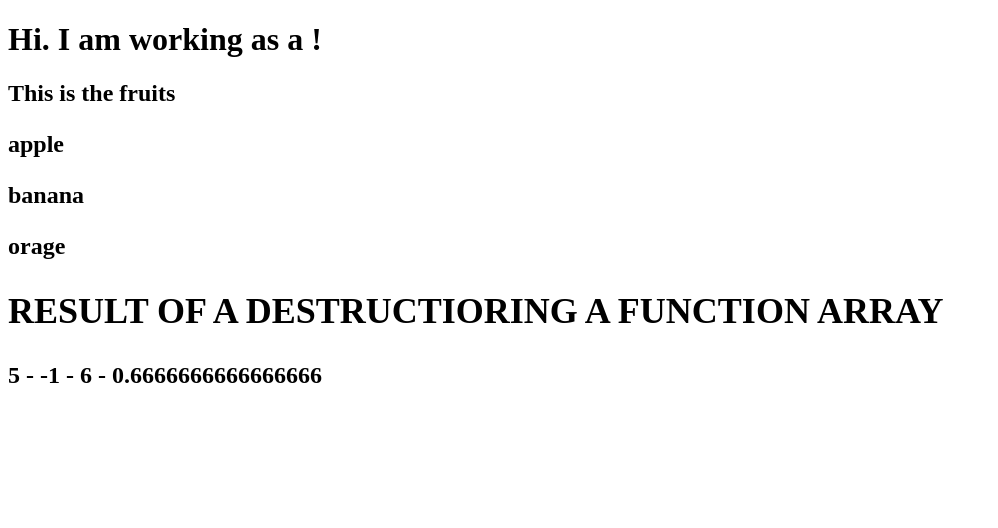
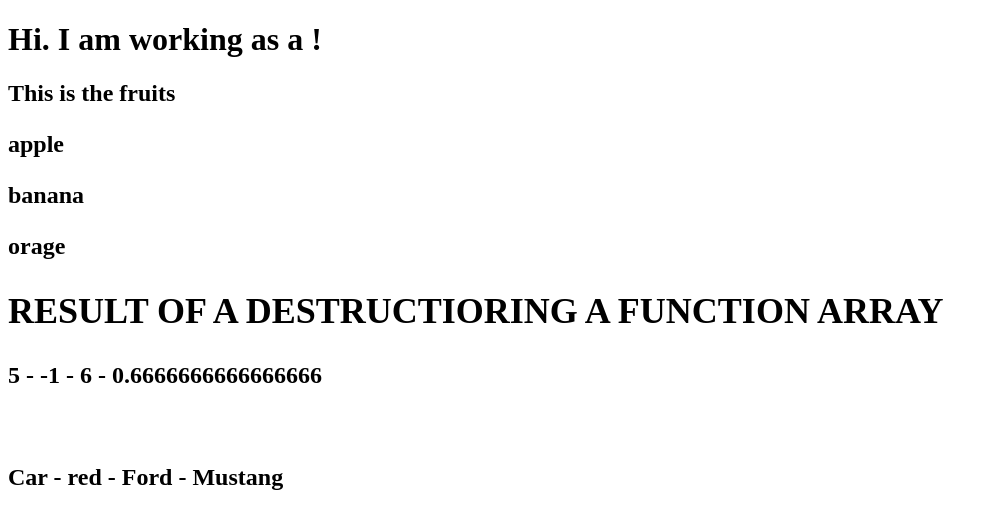
Before and after one commit to Jas-developer/website, a React (Vite) app in the folder react-app/: page / in a window 1280 px wide. Shown: the top 528 px of the page, without its empty margins (0-998 px from the left). Built offline with nearby package versions, Linux system fonts and the light colour scheme.

Commit message:
learning spread operator

```diff
--- a/react-app/src/Learning.jsx
+++ b/react-app/src/Learning.jsx
@@ -17,6 +17,31 @@ export default function Learning() {
 
   // Destructuring an objects
 
+  const Vehicle = {
+    brand: "Ford",
+    model: "Mustang",
+    type: "Car",
+    year: 2021,
+    color: "red",
+  };
+
+  //creating a function that will handle the object array
+  const myVehicle = ({ type, color, brand, model }) => {
+    return [type, color, brand, model];
+  };
+
+  // using thee function
+  const [type, color, brand, model] = myVehicle(Vehicle);
+
+  // deeply neested object
+
+  // spread operator allow us to copy the content of an array or object
+  // example
+  const array1 = [1, 2, 3];
+  const array2 = [4, 5, 6];
+  const combinedArray = [...array1, ...array2];
+  console.log(combinedArray);
+
   return (
     <div>
       {fruits.map((fruit, index) => (
@@ -26,6 +51,10 @@ export default function Learning() {
       <p>
         {add} - {subtract} - {multiply} - {divide}
       </p>
+      <br />
+      <p>
+        {type} - {color} - {brand} - {model}
+      </p>
     </div>
   );
 }
```
